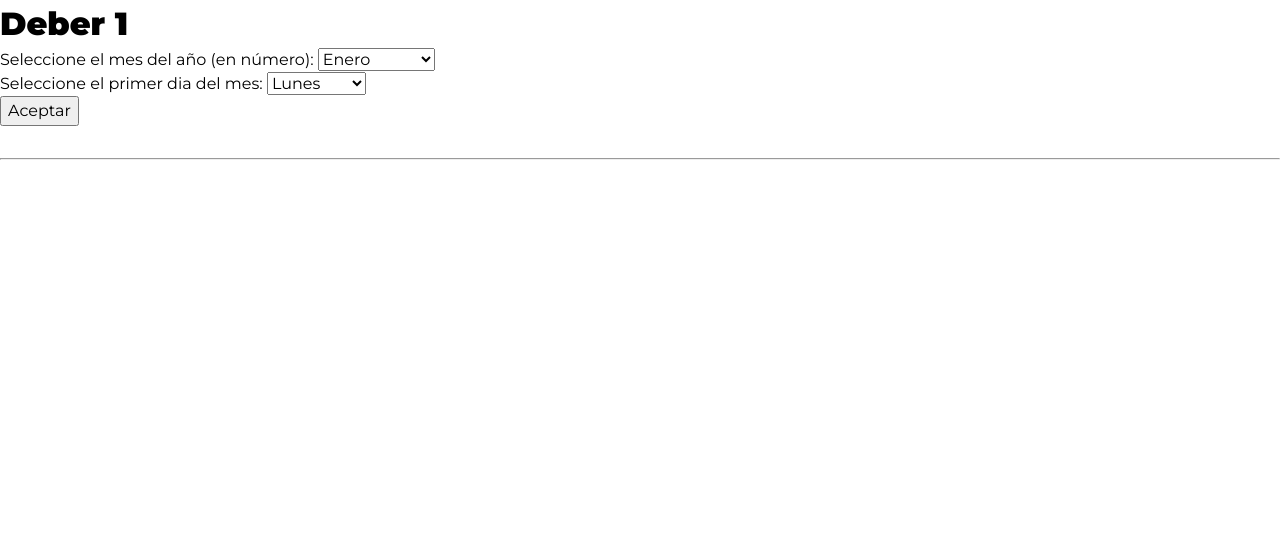
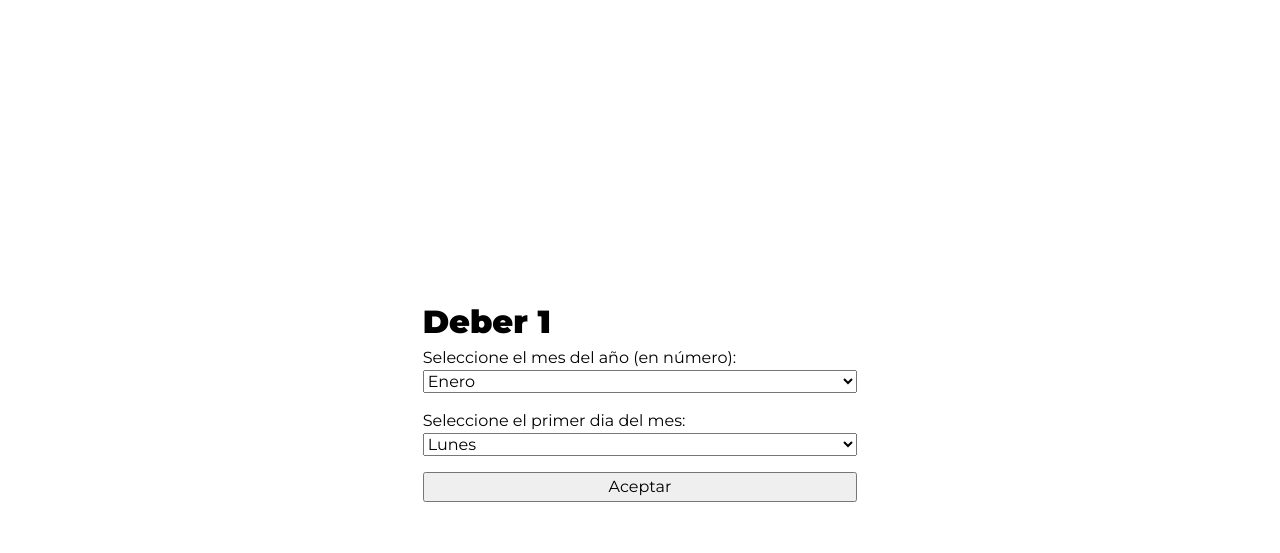
Before and after one commit to justb0ringsh1t/dis-web, a plain HTML site: page index-deber-1.html in a window 1280 px wide. Drawn offline with Linux system fonts and the light colour scheme.

Commit message:
Mejora css

```diff
--- a/css/calendar.css
+++ b/css/calendar.css
@@ -2,12 +2,34 @@
 
 body {
   font-family: 'Montserrat', sans-serif;
+  display: grid;
+  align-items: center;
+  justify-content: center;
+}
+
+main {
+  display: flex;
+  flex-wrap: wrap;
+}
+
+form {
+  display: flex;
+  flex-flow: column;
+  padding: 3rem;
+  margin: 0 auto;
+}
+
+select {
+  width: 100%;
+  margin-bottom: 1rem;
 }
 
 table {
   text-align: center;
   border: 1px solid black;
   border-collapse: collapse;
+  width: fit-content;
+  margin: 0 auto;
 }
 
 .dias > td {
--- a/index-deber-1.html
+++ b/index-deber-1.html
@@ -12,7 +12,6 @@
   </head>
   <body>
     <main>
-      <div class="container">
       <form class="form">
         <h1 class="form__title">Deber 1</h1>
         <!-- Mes -->
@@ -53,12 +52,6 @@
         <!-- Boton -->
         <button class="button" type="button" id="boton">Aceptar</button>
       </form>
-      </div>
-
-      <br />
-      <hr />
-      <br />
-
       <table id="calendario"> </table>
     </main>
 
```
Lines whose indentation alone changed are shown as unchanged.
